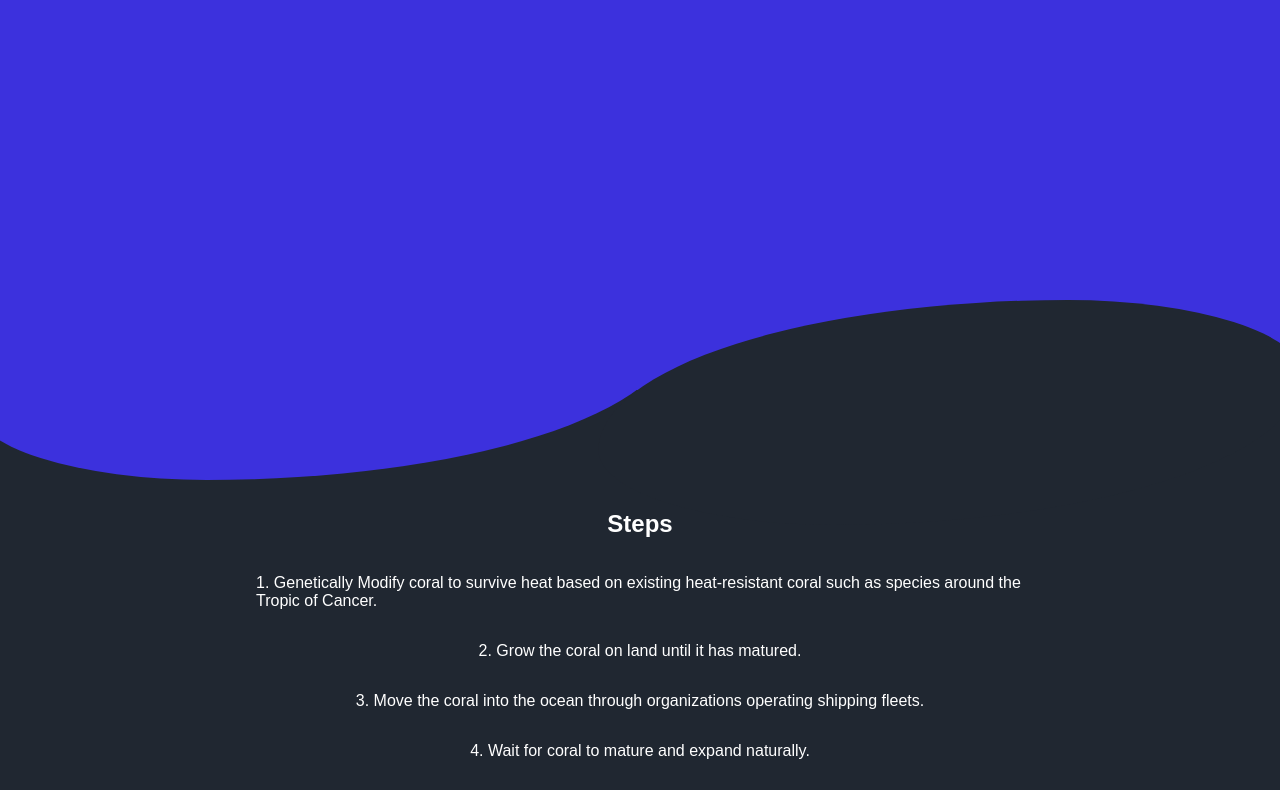
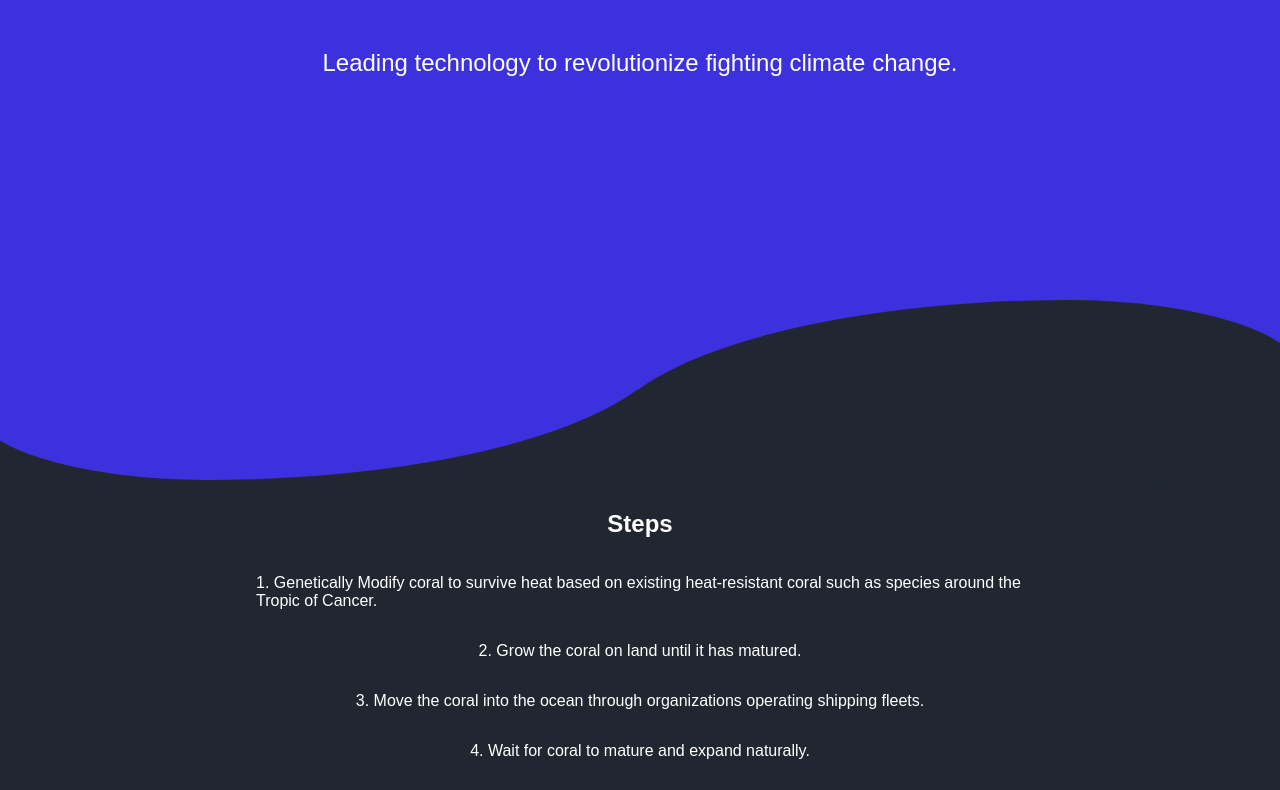
Before and after one commit to anb2473/Coral-Tank-Landing-Page, a website: page index.html in a window 1280 px wide. Shown: the part 210-1000 px from the top of the page. Drawn offline with Linux system fonts and the light colour scheme; a script that the page names is missing.

Commit message:
Add files via upload

```diff
--- a/index.css
+++ b/index.css
@@ -137,3 +137,13 @@ section p {
     transform: translateY(-50%);
     z-index: 0;
 }
+
+.title h1 {
+    font-size: 3rem;
+    font-weight: 800;
+}
+
+.title p {
+    font-size: 1.5rem;
+    font-weight: 300;
+}
--- a/index.html
+++ b/index.html
@@ -14,7 +14,7 @@
 </head>
 <body>
 <header></header>
-<section class="blue">
+<section class="blue title">
     <h1>GMO Coral</h1>
     <p>Leading technology to revolutionize fighting climate change.</p>
     <div class="curve"></div>
```
